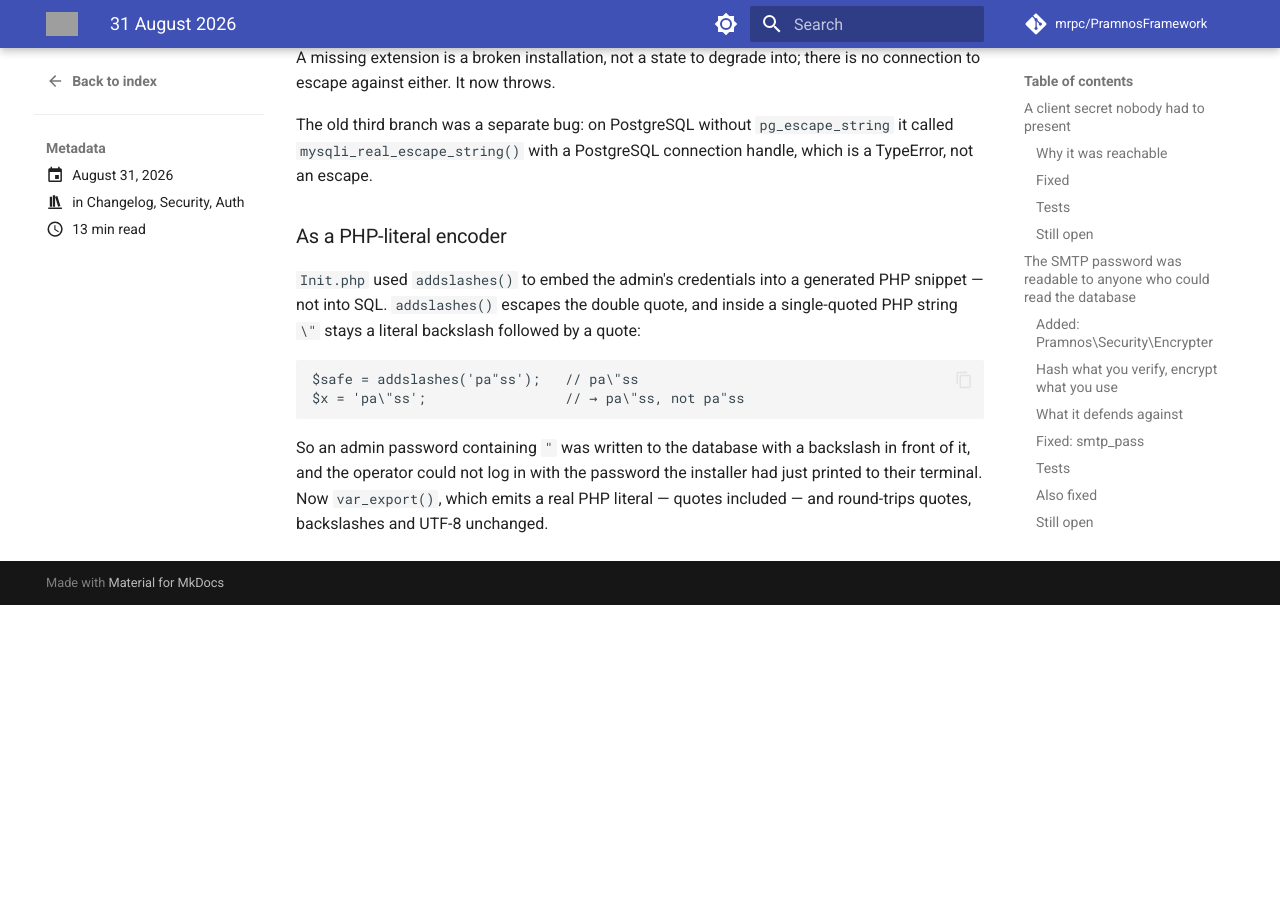
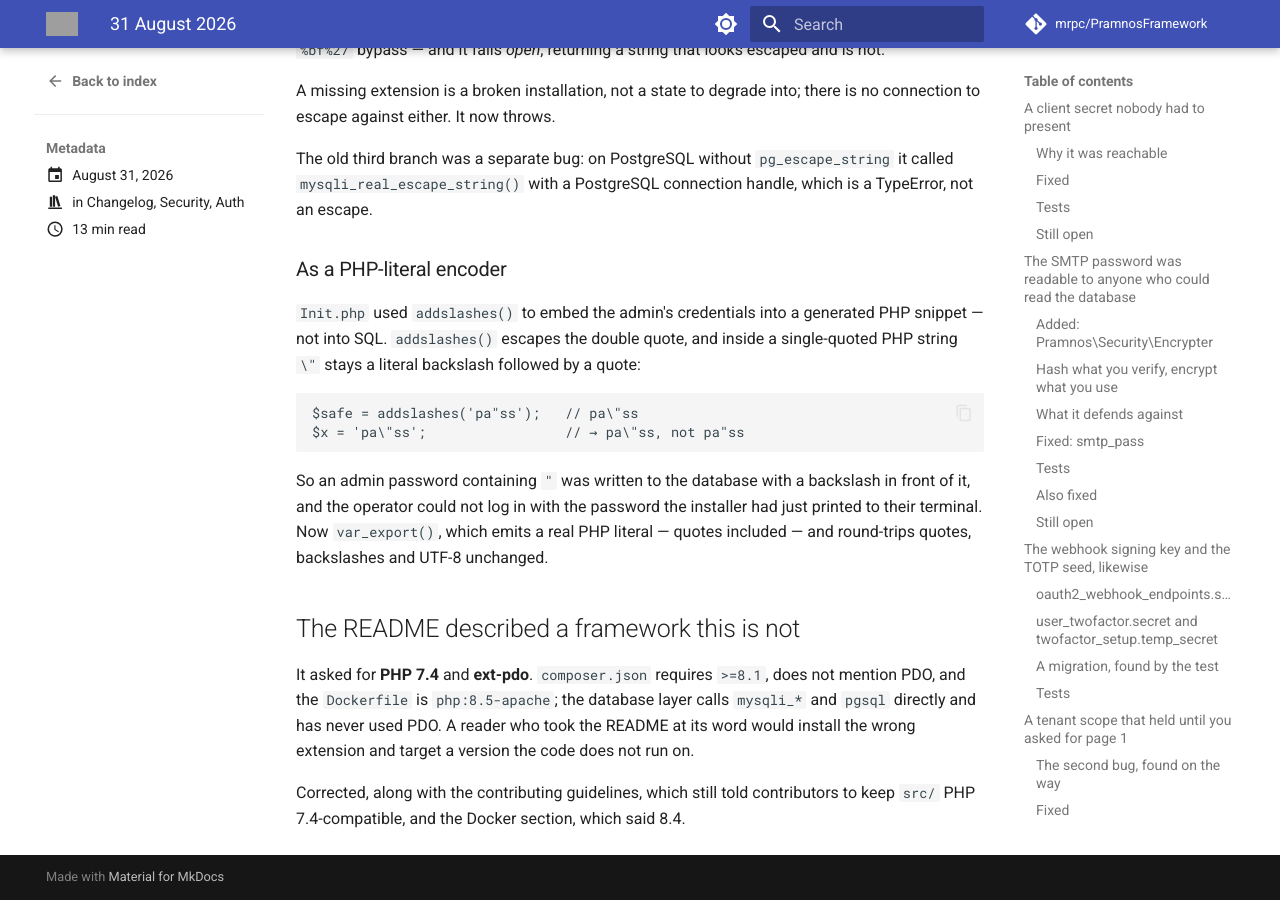
Before and after one commit to mrpc/PramnosFramework, an MkDocs documentation site: the page built from docs/version-history/posts/2026-08-31.md, in a window 1280 px wide and 900 px high, scrolled down 10767 px. Built offline with MkDocs 1.6.1 and Material for MkDocs 9.7.7, drawn with Linux system fonts in a browser that asks for light colours; comment, search, counter and statistics services are not loaded; before the commit the page ends 11372 px from its top, so only the background shows below that; some of the changed text lies outside the part shown; grey boxes are pictures that could not be loaded.

Commit message:
docs(readme): it described a framework this is not
The README asked for PHP 7.4 and ext-pdo. composer.json requires >=8.1, does not
mention PDO, and the Dockerfile is php:8.5-apache; the database layer calls
mysqli_* and pgsql directly and has never used PDO. A reader who took it at its
word would install the wrong extension and target a version the code does not run
on.

Corrected, along with the contributing guidelines still telling contributors to
keep src/ PHP 7.4-compatible, and the Docker section saying 8.4. ext-sodium is
listed now that stored credentials are encrypted with it.

```diff
--- a/docs/version-history/posts/2026-08-31.md
+++ b/docs/version-history/posts/2026-08-31.md
@@ -19,6 +19,7 @@
 - The legacy CSRF check compared tokens with `===`
 - A LIMIT built by string concatenation
 - `addslashes()` as an escaping fallback, and as a PHP-literal encoder
+- The README described a framework this is not
 <!-- more -->
 
 ## A client secret nobody had to present
@@ -478,3 +479,13 @@
 front of it, and the operator could not log in with the password the installer had
 just printed to their terminal. Now `var_export()`, which emits a real PHP literal —
 quotes included — and round-trips quotes, backslashes and UTF-8 unchanged.
+## The README described a framework this is not
+
+It asked for **PHP 7.4** and **ext-pdo**. `composer.json` requires `>=8.1`, does not
+mention PDO, and the `Dockerfile` is `php:8.5-apache`; the database layer calls
+`mysqli_*` and `pgsql` directly and has never used PDO. A reader who took the README
+at its word would install the wrong extension and target a version the code does not
+run on.
+
+Corrected, along with the contributing guidelines, which still told contributors to
+keep `src/` PHP 7.4-compatible, and the Docker section, which said 8.4.
```
Also changed, not shown: other parts of docs/version-history/posts/2026-08-31.md (+1 -1 lines), README.md (+14 -6 lines).
